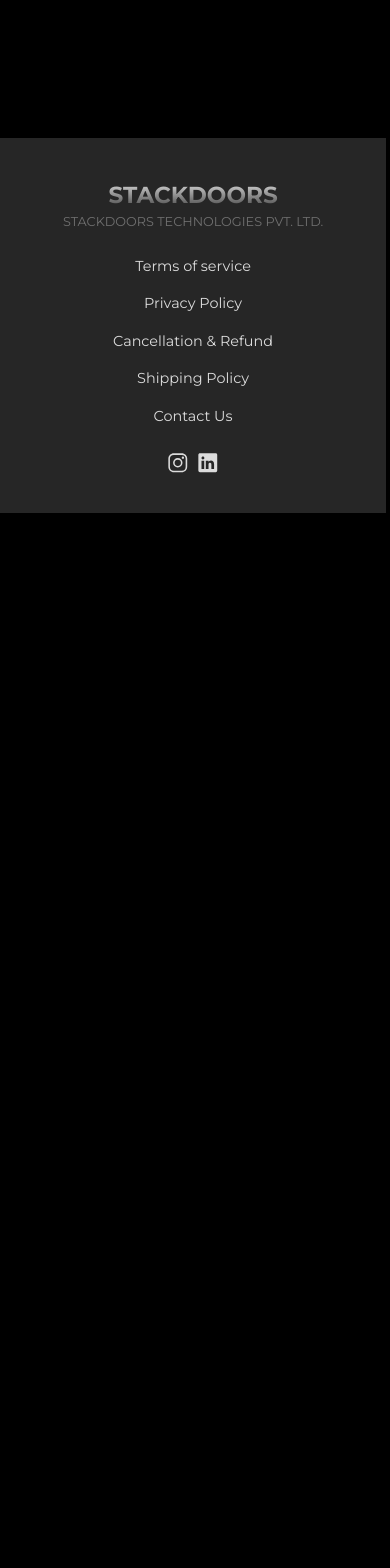
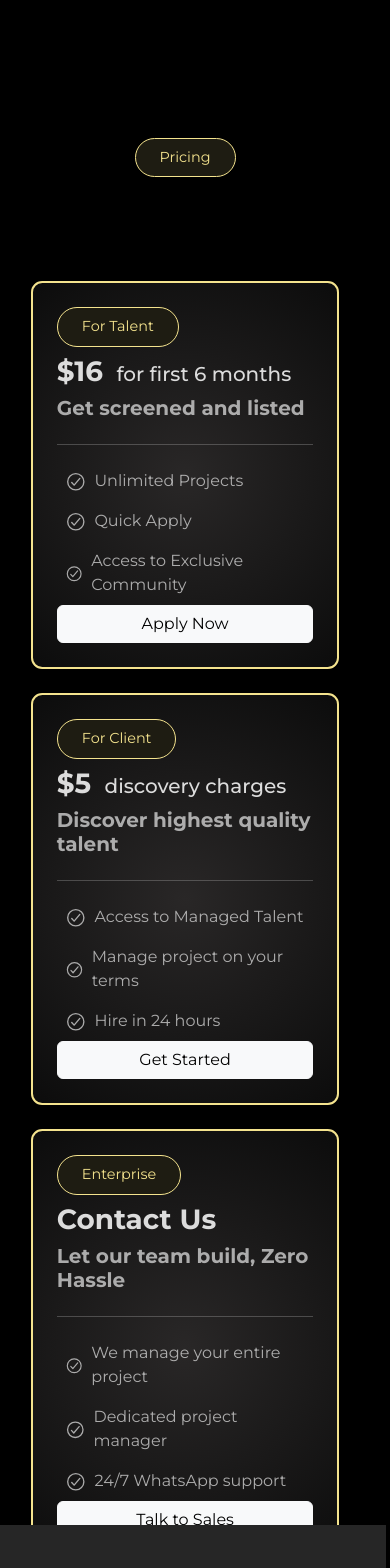
Before and after one commit to MZaidKhan2413/Brand-website, a React (Vite) app: page / in a window 390 px wide. Shown: the part 5820-7388 px from the top of the page. Before the commit the page ends 6333 px from the top, so only its background shows below. Built offline with nearby package versions, Linux system fonts and the light colour scheme.

Commit message:
Price section added

```diff
--- a/src/components/home/Home.jsx
+++ b/src/components/home/Home.jsx
@@ -1,6 +1,7 @@
 import Hero from "./Hero/Hero.jsx";
 import ProjectSection from "./ProjectSection/ProjectSection.jsx";
 import HowSection from "./HowSection/HowSection.jsx";
+import Pricing from "./Pricing/Pricing.jsx";
 
 export default function Home() {
     return (
@@ -8,6 +9,7 @@
             <Hero />
             <ProjectSection />
             <HowSection />
+            <Pricing />
         </div>
     )
 }
--- /dev/null
+++ b/src/components/home/Pricing/PriceCard.jsx
@@ -0,0 +1,17 @@
+import { IoCheckmarkCircleOutline } from "react-icons/io5";
+export default function PriceCard({info}) {
+    return (
+        <div className="p-card col-lg-3 col-md-6 col-10 p-4 d-flex flex-column justify-content-around">
+            <span className="head-text rounded-pill p-2 px-4">{info.headText}</span>
+            <h5 className="py-2 m-0"><strong className="fw-bolder fs-1 me-2">{info.price}</strong> {info.priceInfo}</h5>
+            <h5 className="fw-bold opacity-75">{info.description}</h5>
+            <hr className="my-3"/>
+            <div className="infos d-flex flex-column gap-3 p-2">
+                {info.perkList.map((perk, idx) => (
+                    <li key={idx} className="d-flex align-items-center gap-2 opacity-75"><IoCheckmarkCircleOutline className="fw-bolder fs-4" /> {perk}</li>
+                ))}
+            </div>
+            <button className="btn btn-light">{info.buttonText}</button>
+        </div>
+    )
+}
--- /dev/null
+++ b/src/components/home/Pricing/Pricing.css
@@ -0,0 +1,29 @@
+.pricing {
+  min-height: 100vh;
+  overflow-x: hidden;
+}
+
+.head-text {
+  font-size: 0.9rem;
+  color: #f4e38e;
+  background-color: #1e1c12;
+  border: 1.5px solid #f4e38e;
+  margin-bottom: 4rem;
+}
+.price-cards {
+  min-height: 70vh;
+}
+.p-card {
+  background: radial-gradient(
+    circle,
+    rgba(41, 39, 39, 1) 0%,
+    rgba(12, 12, 12, 1) 100%
+  );
+  border-radius: 0.7rem;
+  border: 2px solid #f4e38e;
+}
+
+.p-card > .head-text {
+  width: max-content;
+  margin-bottom: 0;
+}
--- /dev/null
+++ b/src/components/home/Pricing/Pricing.jsx
@@ -0,0 +1,36 @@
+import "./Pricing.css";
+import PriceCard from "./PriceCard";
+import {priceInfos} from "./priceInfos"
+import { useGSAP } from "@gsap/react";
+import gsap from "gsap";
+import { ScrollTrigger } from "gsap/ScrollTrigger";
+gsap.registerPlugin(ScrollTrigger);
+export default function Pricing() {
+    useGSAP(()=>{
+        gsap.from(".p-card", {
+            y: 40,
+            duration: 1,
+            stagger: 0.2,
+            ease: "elastic.out(1, 0.4)",
+            scrollTrigger: {
+                trigger: ".pricing",
+                scroller: "body",
+                start: "top 30%",
+                end: "bottom 20%",
+                ease: "power2.inOut",
+                toggleActions: "restart pause resume reset",
+            }
+        })
+    })
+  return (
+    <div className="pricing d-flex flex-column align-items-center pe-3">
+      <span className="head-text rounded-pill p-2 px-4">Pricing</span>
+      <div className="price-cards w-100 row justify-content-center gap-4">
+        {priceInfos.map((priceInfo, index) => (
+            <PriceCard key={index} info={priceInfo} />
+          )
+        )}
+      </div>
+    </div>
+  );
+}
--- /dev/null
+++ b/src/components/home/Pricing/priceInfos.js
@@ -0,0 +1,38 @@
+export const priceInfos = [
+  {
+    headText: "For Talent",
+    price: "$16",
+    priceInfo: "for first 6 months",
+    description: "Get screened and listed",
+    perkList: [
+      "Unlimited Projects",
+      "Quick Apply",
+      "Access to Exclusive Community",
+    ],
+    buttonText: "Apply Now",
+  },
+  {
+    headText: "For Client",
+    price: "$5",
+    priceInfo: "discovery charges",
+    description: "Discover highest quality talent",
+    perkList: [
+      "Access to Managed Talent",
+      "Manage project on your terms",
+      "Hire in 24 hours",
+    ],
+    buttonText: "Get Started",
+  },
+  {
+    headText: "Enterprise",
+    price: "Contact Us",
+    priceInfo: "",
+    description: "Let our team build, Zero Hassle",
+    perkList: [
+      "We manage your entire project",
+      "Dedicated project manager",
+      "24/7 WhatsApp support",
+    ],
+    buttonText: "Talk to Sales",
+  },
+];
```
